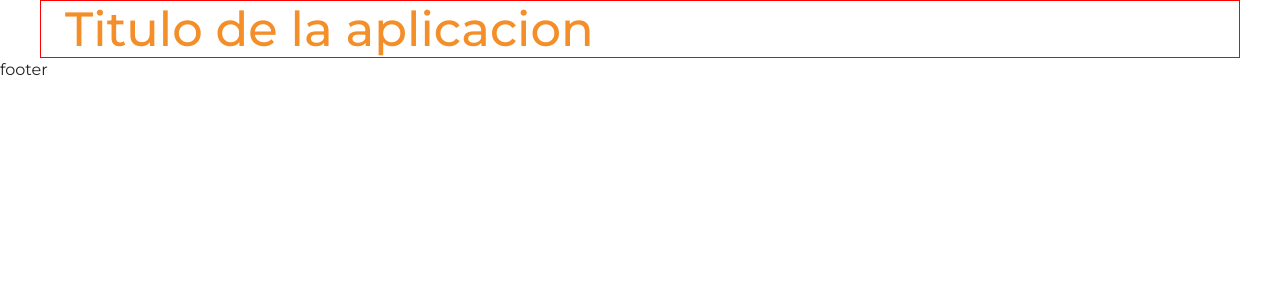
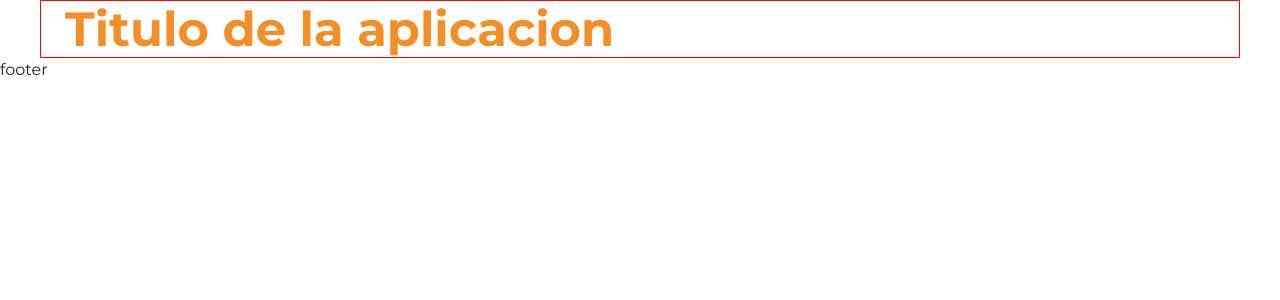
Before and after one commit to anavarro81/buscador-recetas, a Next.js app in the folder client/: page / in a window 1280 px wide. Shown: the top 300 px of the page. Built offline with nearby package versions, Linux system fonts and the light colour scheme.

Commit message:
fix: modificar valores de tipografia de acuerdo al diseño

```diff
--- a/client/src/theme/theme.ts
+++ b/client/src/theme/theme.ts
@@ -41,9 +41,9 @@ const theme = createTheme({
 
 const customTypography = {
     h1: {
-        fontSize: pxToRem(35),
+        fontSize: pxToRem(95),
         color: theme.palette.primary.main,
-        fontWeight: 500,
+        fontWeight: 700,
         [theme.breakpoints.up('md')]: {
             fontSize: pxToRem(48)
         },
@@ -57,9 +57,9 @@ const customTypography = {
         },
     },
     h3: {
-        fontSize: pxToRem(24),
+        fontSize: pxToRem(34),
         color: '#000',
-        fontWeight: 500,
+        fontWeight: 700,
         [theme.breakpoints.up('md')]:{
             fontSize: pxToRem(34),
         },
```
